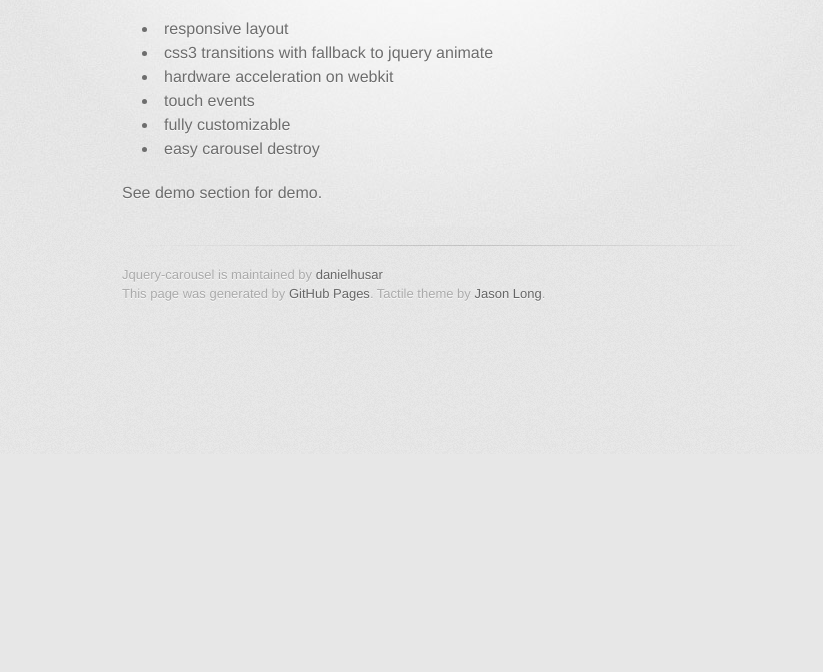
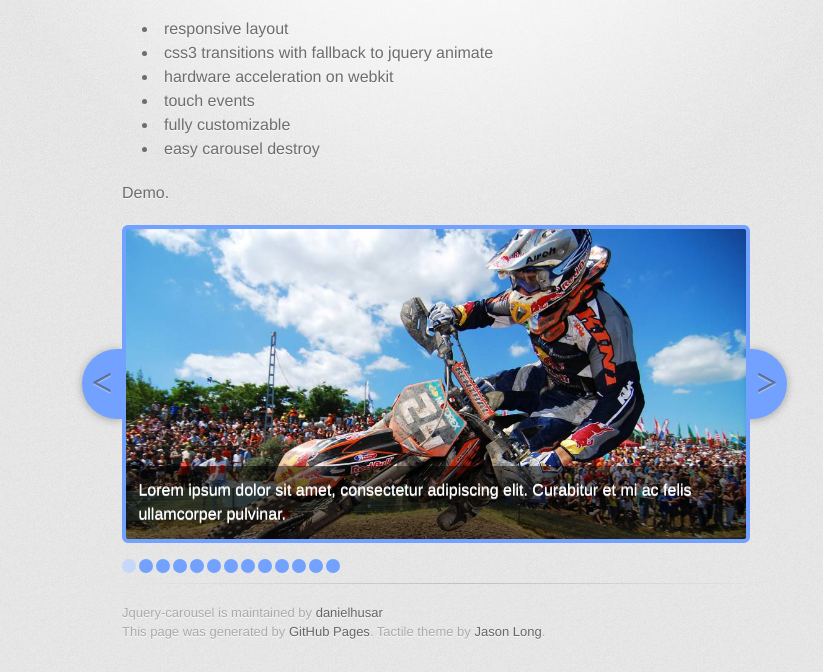
Before and after one commit to danielhusar/jQuery-carousel, a plain HTML site: page index.html in a window 1280 px wide. Shown: the part 346-1018 px from the top of the page, without its empty margins (208-1031 px from the left). Before the commit the page ends 800 px from the top, so only its background shows below. Drawn offline with nearby package versions, Linux system fonts and the light colour scheme; a web font is replaced by a local one.

Commit message:
refactoring

```diff
--- a/index.html
+++ b/index.html
@@ -7,6 +7,7 @@
     <link rel="stylesheet" type="text/css" href="stylesheets/stylesheet.css" media="screen" />
     <link rel="stylesheet" type="text/css" href="stylesheets/pygment_trac.css" media="screen" />
     <link rel="stylesheet" type="text/css" href="stylesheets/print.css" media="print" />
+    <link rel="stylesheet" href="stylesheets/carousel.css">
     <!--[if lt IE 9]>
     <script src="//html5shiv.googlecode.com/svn/trunk/html5.js"></script>
     <![endif]-->
@@ -42,7 +43,63 @@
             <li>  touch events</li>
             <li>  fully customizable</li>
             <li>  easy carousel destroy</li>
-</ul><p>See demo section for demo.</p>
+          </ul>
+          <p>Demo.</p>
+
+          <div id="carousel">
+            <article class="slide">
+              <img src="images/1.jpg" alt="first image">
+              <span>Lorem ipsum dolor sit amet, consectetur adipiscing elit. Curabitur et mi ac felis ullamcorper pulvinar.</span>
+            </article>
+            <article class="slide">
+              <img src="images/2.jpg" alt="first image">
+              <span>Lorem ipsum dolor sit amet, consectetur adipiscing elit. Curabitur et mi ac felis ullamcorper pulvinar.</span>
+            </article>
+            <article class="slide">
+              <img src="images/3.jpg" alt="first image">
+              <span>Lorem ipsum dolor sit amet, consectetur adipiscing elit. Curabitur et mi ac felis ullamcorper pulvinar.</span>
+            </article>
+            <article class="slide">
+              <img src="images/4.jpg" alt="first image">
+              <span>Lorem ipsum dolor sit amet, consectetur adipiscing elit. Curabitur et mi ac felis ullamcorper pulvinar.</span>
+            </article>
+            <article class="slide">
+              <img src="images/5.jpg" alt="first image">
+              <span>Lorem ipsum dolor sit amet, consectetur adipiscing elit. Curabitur et mi ac felis ullamcorper pulvinar.</span>
+            </article>
+            <article class="slide">
+              <img src="images/6.jpg" alt="first image">
+              <span>Lorem ipsum dolor sit amet, consectetur adipiscing elit. Curabitur et mi ac felis ullamcorper pulvinar.</span>
+            </article>
+            <article class="slide">
+              <img src="images/7.jpg" alt="first image">
+              <span>Lorem ipsum dolor sit amet, consectetur adipiscing elit. Curabitur et mi ac felis ullamcorper pulvinar.</span>
+            </article>
+            <article class="slide">
+              <img src="images/8.jpg" alt="first image">
+              <span>Lorem ipsum dolor sit amet, consectetur adipiscing elit. Curabitur et mi ac felis ullamcorper pulvinar.</span>
+            </article>
+            <article class="slide">
+              <img src="images/9.jpg" alt="first image">
+              <span>Lorem ipsum dolor sit amet, consectetur adipiscing elit. Curabitur et mi ac felis ullamcorper pulvinar.</span>
+            </article>
+            <article class="slide">
+              <img src="images/10.jpg" alt="first image">
+              <span>Lorem ipsum dolor sit amet, consectetur adipiscing elit. Curabitur et mi ac felis ullamcorper pulvinar.</span>
+            </article>
+            <article class="slide">
+              <img src="images/11.jpg" alt="first image">
+              <span>Lorem ipsum dolor sit amet, consectetur adipiscing elit. Curabitur et mi ac felis ullamcorper pulvinar.</span>
+            </article>
+            <article class="slide">
+              <img src="images/12.jpg" alt="first image">
+              <span>Lorem ipsum dolor sit amet, consectetur adipiscing elit. Curabitur et mi ac felis ullamcorper pulvinar.</span>
+            </article>
+            <article class="slide">
+              <img src="images/13.jpg" alt="first image">
+              <span>Lorem ipsum dolor sit amet, consectetur adipiscing elit. Curabitur et mi ac felis ullamcorper pulvinar.</span>
+            </article>
+          </div>
         </section>
 
         <footer>
@@ -53,5 +110,15 @@
 
       </div>
     </div>
+    <script src="https://ajax.googleapis.com/ajax/libs/jquery/1.7.2/jquery.min.js"></script>
+    <script src="javascripts/carousel.js"></script>
+    <script>
+      $('#carousel').carousel({
+        'pause' : 3000,
+        'speed' : 500,
+        'autostart' : false,
+        'infinite' : true
+      });
+    </script>
   </body>
 </html>
--- /dev/null
+++ b/javascripts/carousel.js
@@ -0,0 +1,312 @@
+/**
+ * author: Daniel Husar
+ */
+
+(function (window, document, $, undefined) {
+	'use strict';
+
+
+	$.fn.extend({
+		carousel: function (options) {
+
+			//settings
+			var settings = $.extend({
+				'arrows'     			: true,           			//display navigation arrows
+				'navigation' 			: true,           			//display navigation
+				'pause'      			: 5000,           			//pause between slides
+				'speed'      			: 2000,           			//speed for animation
+				'autostart'				: true,
+				'infinite'				: true,
+				'wrapClass'				: 'carousel',
+				'contentClass'    : 'carousel-content',
+				'slidesClass'     : 'carousel-slides',
+				'slideClass'      : 'slide',
+				'arrowsClass'     : 'arrow',
+				'prevArrowClass'  : 'prev',
+				'nextArrowClass'  : 'next',
+				'navigationClass' : 'navigation',
+				'currentNavClass' : 'current'
+			}, options);
+
+			//helpers
+			var helpers = {
+
+				css3transformations : function () {
+					var $elem = $('<div />').css({
+						'webkitTransform': 'matrix(1,1,1,1,1,1)',
+						'MozTransform': 'matrix(1,1,1,1,1,1)',
+						'OTransform': 'matrix(1,1,1,1,1,1)',
+						'transform': 'matrix(1,1,1,1,1,1)'
+					});
+
+					if($elem.attr('style') === '') {
+						return false;
+					} else if($elem.attr('style') !== undefined) {
+						return true;
+					}
+					return false;
+				}
+			};
+
+
+			//main carousel class
+			var carousel = {
+				width 					: 0,
+				interval 				: 0,
+				currentSlide 		: 0,
+				$carousel 		  : {},
+				cssTransforms   : helpers.css3transformations(),
+				count           : 0,
+
+				init : function ($carousel){
+
+					//init properties
+					this.$carousel = $carousel.addClass(settings.wrapClass);
+					this.count = $carousel.find('.' + settings.slideClass).length;
+
+				},
+
+				start : function(){
+					var that = this;
+					//wrappers
+					this.$carousel.wrapInner('<div class="'+ settings.slidesClass +'"/>').wrapInner('<div class="'+ settings.contentClass +'"/>');
+
+					//css3 transformations
+					if(this.cssTransforms){
+						this.enableTransitions();
+					}
+
+					//carousel sizes
+					this.sizes();
+
+					//arrows
+					if(settings.arrows){
+						this.$carousel.prepend('<a href="#" class="'+ settings.arrowsClass +' '+ settings.nextArrowClass +'">></a>');
+						this.$carousel.prepend('<a href="#" class="'+ settings.arrowsClass +' '+ settings.prevArrowClass +'"><</a>');
+					}
+
+					//navigation
+					if(settings.navigation){
+						var navItems = '',
+								navClass;
+						for(var i = 0; i < this.count; i++){
+							navClass = ( i === 0) ? settings.currentNavClass : '';
+							navItems = navItems + '<a href="#' + i + '" class="' + navClass + '"></a>';
+						};
+						this.$carousel.prepend('<div class="'+ settings.navigationClass +'">' + navItems + '</div>');
+					}
+
+					//run the interval
+					if(settings.autostart){
+						this.interval = setInterval(function(){
+							if(that.exist()){
+								that.slideContent('left');
+							}
+						}, settings.pause);
+					}
+
+					//bind all events
+					this.bindEvents();
+				},
+
+				enableTransitions : function(){
+					this.$carousel.find('.'+ settings.slidesClass).css({
+						'-webkit-transform'   				: 'translate3d(0, 0, 0)',
+						'-webkit-backface-visibility' : 'hidden',
+  					'-webkit-perspective' 				: 0,
+						'-webkit-transition'					: 'left ' + settings.speed/1000 + 's',
+						'-moz-transition' 						: 'left ' + settings.speed/1000 + 's',
+						'-o-transition' 							: 'left ' + settings.speed/1000 + 's',
+						'transition' 									: 'left ' + settings.speed/1000 + 's'
+					});
+				},
+
+				disableTransitions : function(){
+					this.$carousel.find('.'+ settings.slidesClass).css({
+						'-moz-transition' 		: 'none',
+						'-webkit-transition'  : 'none',
+						'-o-transition' 			: 'color 0 ease-in',
+						'transition' 					: 'none'
+					});
+				},
+
+				sizes : function(){
+					this.width 		= this.$carousel.width();
+
+					//basic styles
+					this.$carousel.find('.'+ settings.contentClass +', .'+ settings.wrapClass +', .'+ settings.slideClass).css({
+						'width'  : this.width + 'px'
+					});
+
+					this.$carousel.find('.'+ settings.slidesClass).css({
+						'width'  : this.count * this.width + 'px'
+					});
+
+				},
+
+				exist : function(){
+					return !!this.$carousel.find('.' + settings.slidesClass).length;
+				},
+
+				getPosition : function(){
+					return -Math.round(Number((this.$carousel.find('.' + settings.slidesClass).css('left')).replace('px', ''))/this.width) || 0;
+				},
+
+				goToSlide : function (slide){
+					this.updateNav(slide);
+					this.animate(slide);
+				},
+
+				slideContent : function(direction){
+					var currentPos 		 = this.getPosition(),
+							prevPos    		 = (currentPos >= 1) ? currentPos - 1  : ((settings.infinite) ? 0 : this.count - 1),
+							nextPos    		 = (currentPos < (this.count - 1)) ? currentPos + 1  : ((settings.infinite) ? this.count - 1 : 0),
+							goTo           = (direction === 'left') ? nextPos : prevPos;
+
+					this.updateNav(goTo);
+					this.animate(goTo);
+				},
+
+				animate   : function(slide){
+					this.currentSlide = slide;
+					var position = -slide * this.width;
+					if(this.cssTransforms){
+						this.$carousel.find('.' + settings.slidesClass).css({'left': position + 'px'});
+					}else{
+						this.$carousel.find('.' + settings.slidesClass).clearQueue().animate({'left': position + 'px'}, settings.speed);
+					}
+				},
+
+				updateNav : function(currentSlide){
+					this.$carousel.find('.'+ settings.navigationClass +' a').removeClass(settings.currentNavClass);
+					this.$carousel.find('.'+ settings.navigationClass +' a[href="#' + currentSlide + '"]').addClass(settings.currentNavClass);
+				},
+
+				bindEvents: function(){
+					var that = this;
+
+					//arrows left and right click events
+					that.$carousel.on('click.carousel', '.' + settings.arrowsClass, function(event){
+						clearInterval(that.interval);
+						if($(this).hasClass(settings.prevArrowClass)){
+							that.slideContent('right');
+						} else {
+							that.slideContent('left');
+						}
+						event.preventDefault();
+					});
+
+					//carousel navigation click events
+					that.$carousel.on('click.carousel', '.'+ settings.navigationClass +' a', function(event){
+						clearInterval(that.interval);
+						var slide = $(this).attr('href').replace('#', '');
+						that.goToSlide(slide);
+						event.preventDefault();
+					});
+
+					//window resized events
+					$(window).bind('resize.carousel', function(){
+						var resizeTimeout;
+						clearTimeout(resizeTimeout);
+						resizeTimeout = setTimeout(
+							function(){
+								that.sizes();
+								that.disableTransitions();
+								var position = -that.currentSlide * that.width;
+								that.$carousel.find('.' + settings.slidesClass).css({'left': position + 'px'});
+								setTimeout(function(){that.enableTransitions();}, 100); //to prevent transitions when fixing width
+							}, 300);
+					});
+
+					that.$carousel.swipeEvents()
+						.bind("swipeLeft",  function(){
+							clearInterval(that.interval);
+							that.slideContent('left');
+						})
+						.bind("swipeRight", function(){
+							clearInterval(that.interval);
+							that.slideContent('right');
+						});
+
+				},
+
+				destroy : function(elem){
+					if(this.exist()){
+						this.$carousel.unbind('.carousel');
+						clearInterval(this.interval);
+						this.$carousel.find('.' + settings.navigationClass+ ', .' + settings.arrowsClass).remove();
+						this.$carousel.find('.' + settings.slideClass).attr('style', '');
+						this.$carousel.html($('.' + settings.slidesClass).html()).removeClass(settings.wrapClass);
+					}
+				}
+			};
+
+
+			return $(this).each(function(){
+
+				//init carousel
+				carousel.init($(this));
+
+				//destroy or start the carousel
+				if(options === 'destroy'){
+					carousel.destroy();
+				} else {
+					carousel.start();
+				}
+
+			});
+
+		}
+	});
+
+
+
+	//swipe plugin
+	$.fn.swipeEvents = function() {
+		return this.each(function() {
+
+			var startX,
+					startY,
+					$this = $(this);
+
+			$this.bind('touchstart', touchstart);
+
+			function touchstart(event) {
+				var touches = event.originalEvent.touches;
+				if (touches && touches.length) {
+					startX = touches[0].pageX;
+					startY = touches[0].pageY;
+					$this.bind('touchmove', touchmove);
+				}
+				event.preventDefault();
+			}
+
+			function touchmove(event) {
+				var touches = event.originalEvent.touches;
+				if (touches && touches.length) {
+					var deltaX = startX - touches[0].pageX;
+					var deltaY = startY - touches[0].pageY;
+
+					if (deltaX >= 50) {
+						$this.trigger("swipeLeft");
+					}
+					if (deltaX <= -50) {
+						$this.trigger("swipeRight");
+					}
+					if (deltaY >= 50) {
+						$this.trigger("swipeUp");
+					}
+					if (deltaY <= -50) {
+						$this.trigger("swipeDown");
+					}
+					if (Math.abs(deltaX) >= 50 || Math.abs(deltaY) >= 50) {
+						$this.unbind('touchmove', touchmove);
+					}
+				}
+				event.preventDefault();
+			}
+
+		});
+	};
+
+}(this, this.document, this.jQuery));
--- /dev/null
+++ b/stylesheets/carousel.css
@@ -0,0 +1,92 @@
+.carousel{
+	position: relative;
+}
+.carousel .carousel-content{
+	position: relative;
+	margin: 0;
+	padding: 0;
+	overflow: hidden;
+	background: #72a1ff;
+	border: 4px solid #72a1ff;
+	border-radius: 6px;
+	z-index: 1;
+}
+.carousel .carousel-slides{
+	list-style: none;
+	position: relative;
+	margin: 0;
+	padding: 0;
+	left: 0;
+}
+.carousel .carousel-slides .slide{
+	float: left;
+	position: relative;
+	z-index: 1;
+	margin: 0;
+	padding: 0;
+	display: block;
+	height: 100%;
+}
+.carousel .carousel-slides .slide img{
+	vertical-align: bottom;
+}
+.carousel .carousel-slides .slide span{
+	position: absolute;
+	padding: 2%;
+	width: 96%;
+	background-color:rgba(0,0,0,0.5);
+	z-index: 2;
+	display: block;
+	bottom: 0;
+	color: white;
+}
+.carousel .arrow{
+	background: #72a1ff;
+	height: 70px;
+	width: 40px;
+	display: block;
+	-moz-box-shadow: 0 1px 4px rgba(0,0,0,0.3);
+	-webkit-filter: drop-shadow(0 1px 4px rgba(0,0,0,0.3));
+	filter: drop-shadow(0 1px 4px rgba(0,0,0,0.3));
+	text-decoration: none;
+	color: white;
+	font-size: 40px;
+	line-height: 65px;
+	text-align: center;
+	text-shadow: 0 1px 1px rgba(255,255,255,0.5);
+	color: rgba(0,0,0,0.4);
+	font-family: 'Georgia',sans-serif;
+	z-index: 1;
+	position: absolute;
+	top: 50%;
+	margin-top: -35px;
+}
+.carousel .arrow.prev{
+	border-top-left-radius: 35px;
+	border-bottom-left-radius: 35px;
+	left: -40px;
+}
+.carousel .arrow.next{
+	border-top-right-radius: 35px;
+	border-bottom-right-radius: 35px;
+	text-shadow: 0 1px 1px rgba(255,255,255,0.5);
+	position: absolute;
+	bottom: -50%;
+	right: -45px;
+}
+.carousel .navigation{
+	position: absolute;
+	bottom: -30px;
+}
+.carousel .navigation a{
+	display: block;
+	background: #72a1ff;
+	width: 14px;
+	height: 14px;
+	border-radius: 7px;
+	float: left;
+	margin-right: 3px;
+}
+.carousel .navigation a.current{
+	background: #c5d8fa;
+}
```
Also changed, not shown: images/1.jpg (added), images/10.jpg (added), images/11.jpg (added), images/12.jpg (added), images/13.jpg (added), images/2.jpg (added), images/3.jpg (added), images/4.jpg (added), images/5.jpg (added), images/6.jpg (added), images/7.jpg (added), images/8.jpg (added), images/9.jpg (added). Lines whose indentation alone changed are shown as unchanged.
